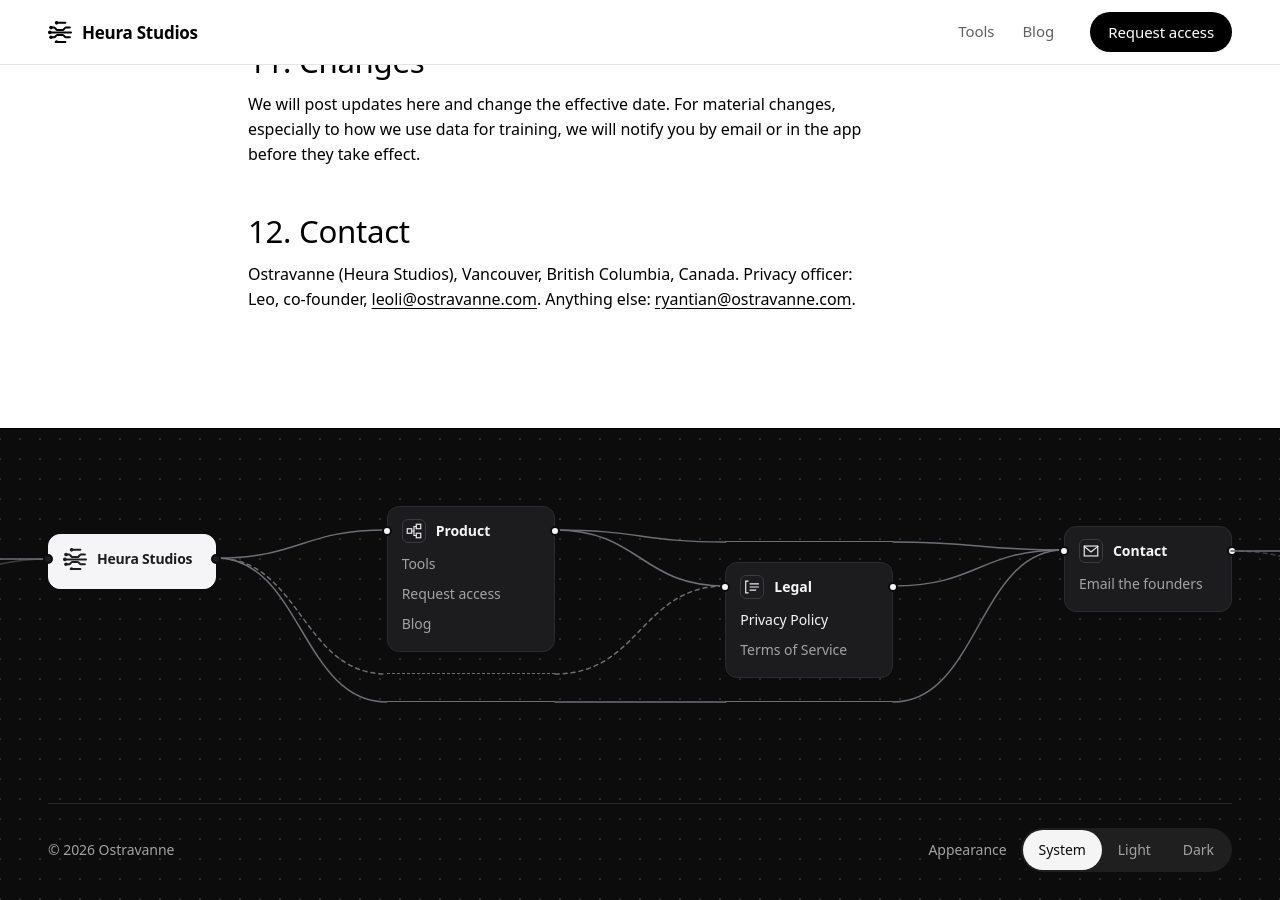
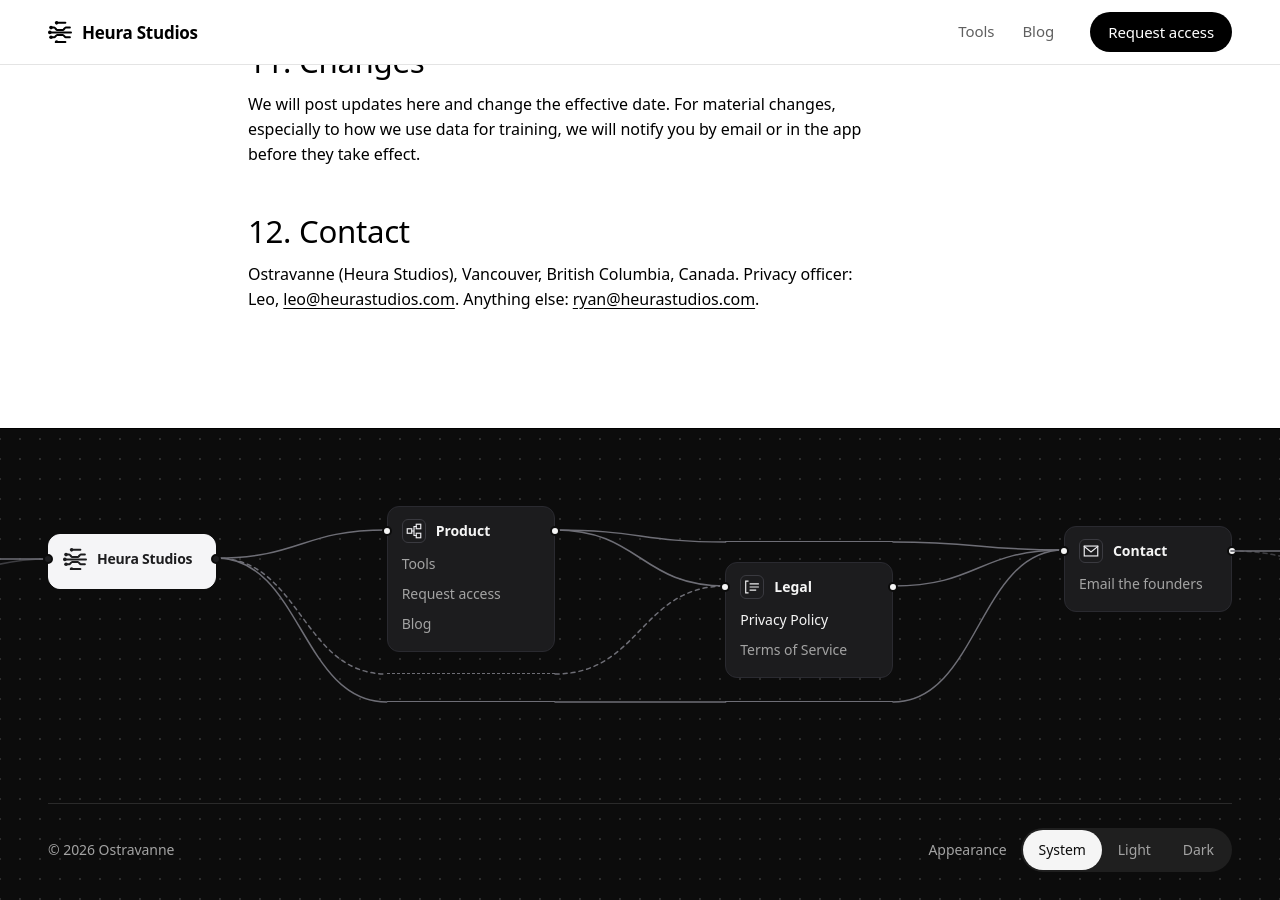
Before and after one commit to pooo000/heurastudios-site, a Jekyll site: the page built from privacy/index.html, in a window 1280 px wide and 900 px high, scrolled down 4901 px. Built offline with Jekyll 4.4.1, drawn with Linux system fonts in a browser that asks for light colours; some web fonts are replaced.

Commit message:
Privacy: Leo and Ryan at heurastudios.com

```diff
--- a/privacy/index.html
+++ b/privacy/index.html
@@ -124,7 +124,7 @@ css: [/legal.css]
 
     <section aria-labelledby="contact">
       <h2 id="contact">12. Contact</h2>
-      <p>Ostravanne (Heura Studios), Vancouver, British Columbia, Canada. Privacy officer: Leo, co-founder, <a href="mailto:leoli@ostravanne.com">leoli@ostravanne.com</a>. Anything else: <a href="mailto:ryantian@ostravanne.com">ryantian@ostravanne.com</a>.</p>
+      <p>Ostravanne (Heura Studios), Vancouver, British Columbia, Canada. Privacy officer: Leo, <a href="mailto:leo@heurastudios.com">leo@heurastudios.com</a>. Anything else: <a href="mailto:ryan@heurastudios.com">ryan@heurastudios.com</a>.</p>
     </section>
   </article>
   </div>
```
